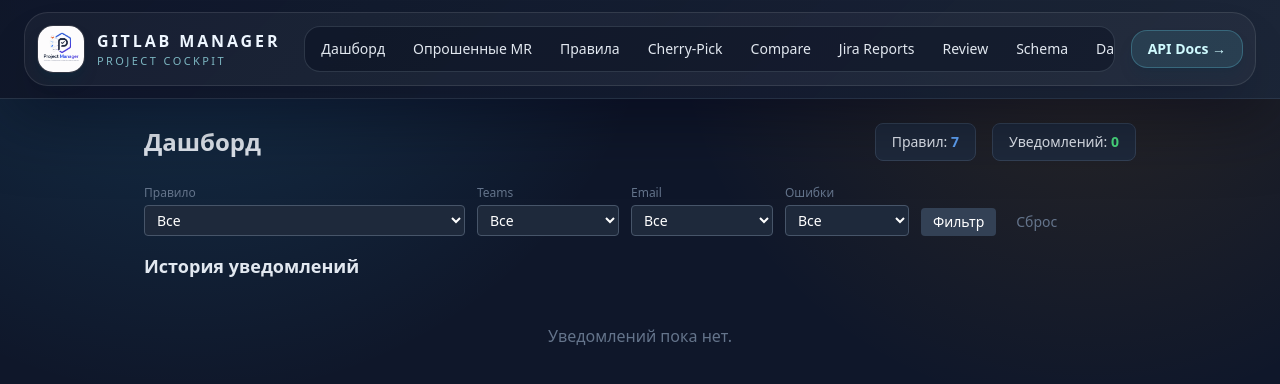
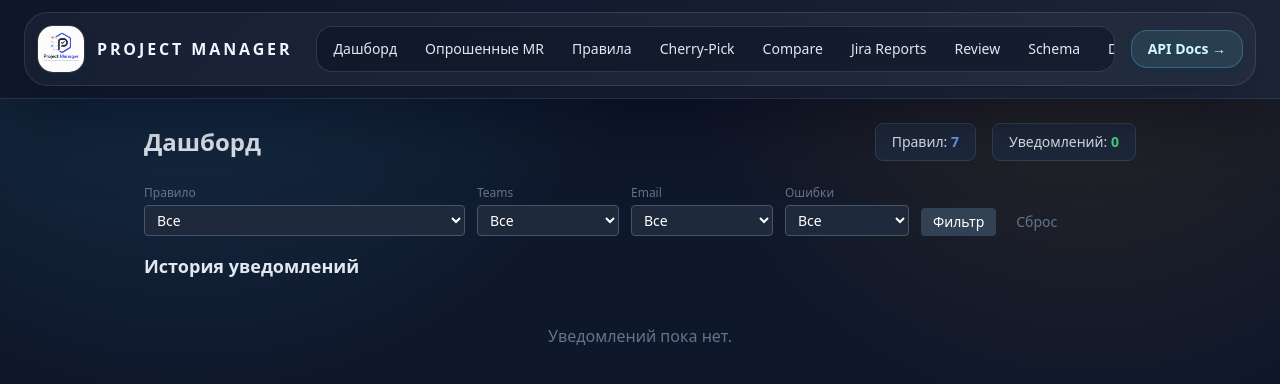
Before and after one commit to itmaxk/gitlab-to-teams, a FastAPI app: page / in a window 1280 px wide. Shown: the top 384 px of the page. Run offline with FastAPI, Linux system fonts and the light colour scheme; data comes from the database, SQL or seed files in the repository; data that the repository does not hold is empty; some libraries are stand-ins or nearby versions.

Commit message:
Rename app to Project Manager, suppress Chrome DevTools 404

```diff
--- a/main.py
+++ b/main.py
@@ -42,7 +42,12 @@ async def lifespan(app: FastAPI):
     reports_task.cancel()
 
 
-app = FastAPI(title="GitLab Manager", lifespan=lifespan)
+app = FastAPI(title="Project Manager", lifespan=lifespan)
+
+
+@app.get("/.well-known/appspecific/com.chrome.devtools.json")
+async def _chrome_devtools_probe():
+    return {}
 
 app.mount("/static", StaticFiles(directory=str(BASE_DIR / "static")), name="static")
 
--- a/templates/base.html
+++ b/templates/base.html
@@ -3,7 +3,7 @@
 <head>
   <meta charset="UTF-8">
   <meta name="viewport" content="width=device-width, initial-scale=1.0">
-  <title>{% block title %}GitLab Manager{% endblock %}</title>
+  <title>{% block title %}Project Manager{% endblock %}</title>
   <link rel="icon" type="image/svg+xml" href="/static/favicon.svg">
   <script src="https://cdn.tailwindcss.com"></script>
   <style>
@@ -52,8 +52,7 @@
             <img src="/static/ProjectManager.png" alt="Project Manager" class="h-full w-full object-cover">
           </span>
           <span class="hidden min-w-0 sm:block">
-            <span class="block truncate text-base font-semibold tracking-[0.18em] text-[var(--nav-ink)] uppercase">GitLab Manager</span>
-            <span class="block truncate text-[11px] font-medium tracking-[0.22em] text-cyan-200/70 uppercase">Project cockpit</span>
+            <span class="block truncate text-base font-semibold tracking-[0.18em] text-[var(--nav-ink)] uppercase">Project Manager</span>
           </span>
         </a>
 
--- a/templates/compare.html
+++ b/templates/compare.html
@@ -1,5 +1,5 @@
 {% extends "base.html" %}
-{% block title %}Compare — GitLab Manager{% endblock %}
+{% block title %}Compare — Project Manager{% endblock %}
 {% block content %}
 <h1 class="text-2xl font-bold mb-4">Compare: MR по веткам</h1>
 
--- a/templates/dashboard.html
+++ b/templates/dashboard.html
@@ -1,5 +1,5 @@
 {% extends "base.html" %}
-{% block title %}Дашборд — GitLab Manager{% endblock %}
+{% block title %}Дашборд — Project Manager{% endblock %}
 {% block content %}
 <div class="flex items-center justify-between mb-6">
   <h1 class="text-2xl font-bold">Дашборд</h1>
--- a/templates/database.html
+++ b/templates/database.html
@@ -1,5 +1,5 @@
 {% extends "base.html" %}
-{% block title %}Database — GitLab Manager{% endblock %}
+{% block title %}Database — Project Manager{% endblock %}
 {% block content %}
 <h1 class="text-2xl font-bold mb-6">Database: изменения таблиц и колонок</h1>
 
--- a/templates/polled.html
+++ b/templates/polled.html
@@ -1,5 +1,5 @@
 {% extends "base.html" %}
-{% block title %}Опрошенные MR — GitLab Manager{% endblock %}
+{% block title %}Опрошенные MR — Project Manager{% endblock %}
 {% block content %}
 <div class="flex items-center justify-between mb-6">
   <h1 class="text-2xl font-bold">Опрошенные MR</h1>
--- a/templates/queue.html
+++ b/templates/queue.html
@@ -1,5 +1,5 @@
 {% extends "base.html" %}
-{% block title %}Cherry-Pick — GitLab Manager{% endblock %}
+{% block title %}Cherry-Pick — Project Manager{% endblock %}
 {% block content %}
 <h1 class="text-2xl font-bold mb-6">Cherry-Pick</h1>
 
--- a/templates/reports.html
+++ b/templates/reports.html
@@ -1,5 +1,5 @@
 {% extends "base.html" %}
-{% block title %}Jira Reports — GitLab Manager{% endblock %}
+{% block title %}Jira Reports — Project Manager{% endblock %}
 {% block content %}
 <h1 class="text-2xl font-bold mb-4">Jira Reports</h1>
 
--- a/templates/review.html
+++ b/templates/review.html
@@ -1,5 +1,5 @@
 {% extends "base.html" %}
-{% block title %}Review - GitLab Manager{% endblock %}
+{% block title %}Review - Project Manager{% endblock %}
 {% block content %}
 <h1 class="text-2xl font-bold mb-4">Ревью кода</h1>
 
--- a/templates/rules/form.html
+++ b/templates/rules/form.html
@@ -1,5 +1,5 @@
 {% extends "base.html" %}
-{% block title %}{{ 'Редактирование' if rule else 'Новое правило' }} — GitLab Manager{% endblock %}
+{% block title %}{{ 'Редактирование' if rule else 'Новое правило' }} — Project Manager{% endblock %}
 {% block content %}
 <h1 class="text-2xl font-bold mb-6">{{ 'Редактирование правила' if rule else 'Новое правило' }}</h1>
 
--- a/templates/rules/list.html
+++ b/templates/rules/list.html
@@ -1,5 +1,5 @@
 {% extends "base.html" %}
-{% block title %}Правила — GitLab Manager{% endblock %}
+{% block title %}Правила — Project Manager{% endblock %}
 {% block content %}
 <div class="flex items-center justify-between mb-6">
   <h1 class="text-2xl font-bold">Правила уведомлений</h1>
--- a/templates/schema.html
+++ b/templates/schema.html
@@ -1,5 +1,5 @@
 {% extends "base.html" %}
-{% block title %}Schema — GitLab Manager{% endblock %}
+{% block title %}Schema — Project Manager{% endblock %}
 {% block content %}
 <h1 class="text-2xl font-bold mb-6">Schema: изменения JSON</h1>
 
--- a/templates/settings.html
+++ b/templates/settings.html
@@ -1,5 +1,5 @@
 {% extends "base.html" %}
-{% block title %}Настройки — GitLab Manager{% endblock %}
+{% block title %}Настройки — Project Manager{% endblock %}
 {% block content %}
 <div class="flex items-center justify-between mb-6">
   <h1 class="text-2xl font-bold">Настройки</h1>
--- a/templates/sonar.html
+++ b/templates/sonar.html
@@ -1,5 +1,5 @@
 {% extends "base.html" %}
-{% block title %}Sonar — GitLab Manager{% endblock %}
+{% block title %}Sonar — Project Manager{% endblock %}
 {% block content %}
 
 <h1 class="text-2xl font-bold mb-6">SonarQube Issues</h1>
```
